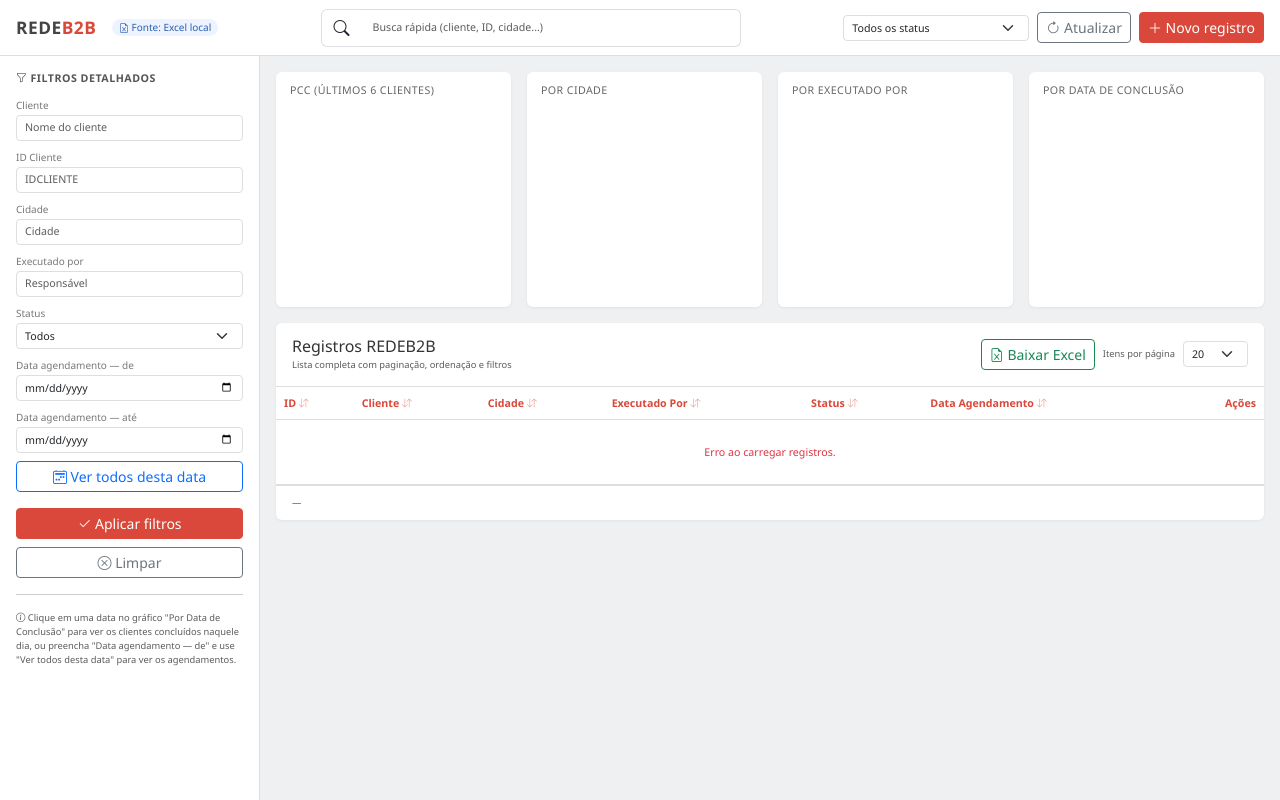
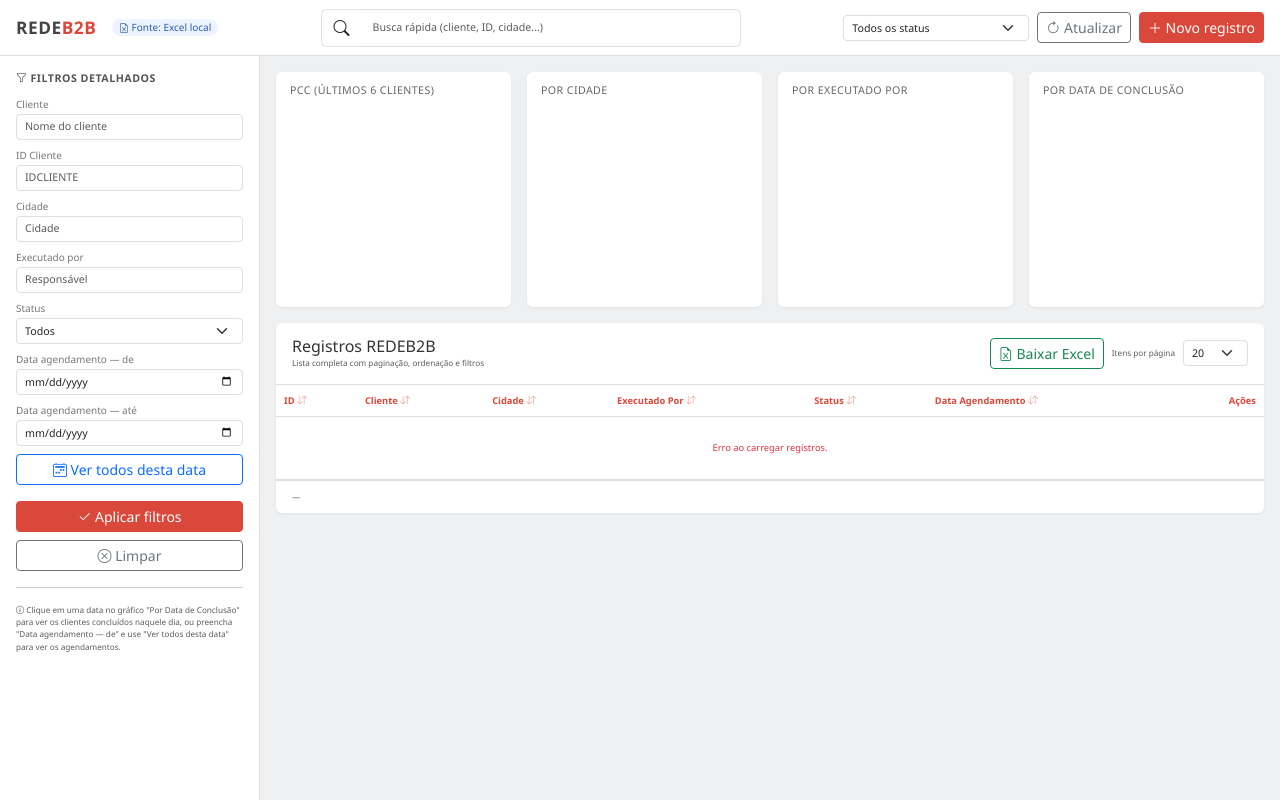
Before and after one commit to Joniwal/B2BPROJETO, a Flask app: page / in a window 1280 px wide. Run offline with Flask 3, Linux system fonts and the light colour scheme; a map, chart or similar area stays blank; some libraries are stand-ins or nearby versions.

Commit message:
Add files via upload
alterado fonte e espaçamento

```diff
--- a/static/css/styles.css
+++ b/static/css/styles.css
@@ -16,7 +16,7 @@
 
 body {
   font-family: "Segoe UI", Calibri, Lato, Arial, sans-serif;
-  font-size: 8pt;
+  font-size: 7pt;
   background-color: var(--bg-page);
   color: #333;
 }
@@ -202,7 +202,7 @@ body {
 #itemsTable thead th {
   color: var(--accent);
   font-weight: 600;
-  font-size: 8pt;
+  font-size: 7pt;
   border-bottom: 0.5px solid var(--border-input);
   cursor: pointer;
   user-select: none;
@@ -210,7 +210,7 @@ body {
 }
 #itemsTable thead th:hover { color: var(--accent-dark); }
 #itemsTable tbody td {
-  font-size: 8pt;
+  font-size: 7pt;
   border-bottom: 0.5px solid var(--border-input);
   white-space: nowrap;
 }
@@ -219,7 +219,7 @@ body {
 .action-icon {
   cursor: pointer;
   font-size: 11pt;
-  margin-right: 10px;
+  margin-right: 9px;
   color: #888;
   display: inline-block;
 }
@@ -230,10 +230,10 @@ body {
 /* Badges de STATUS */
 .status-badge {
   display: inline-block;
-  min-width: 130px;
+  min-width: 120px;
   padding: 3px 8px;
   border-radius: 10px;
-  font-size: 7.5pt;
+  font-size: 7pt;
   font-weight: 600;
   color: #fff;
   text-align: center;
```
